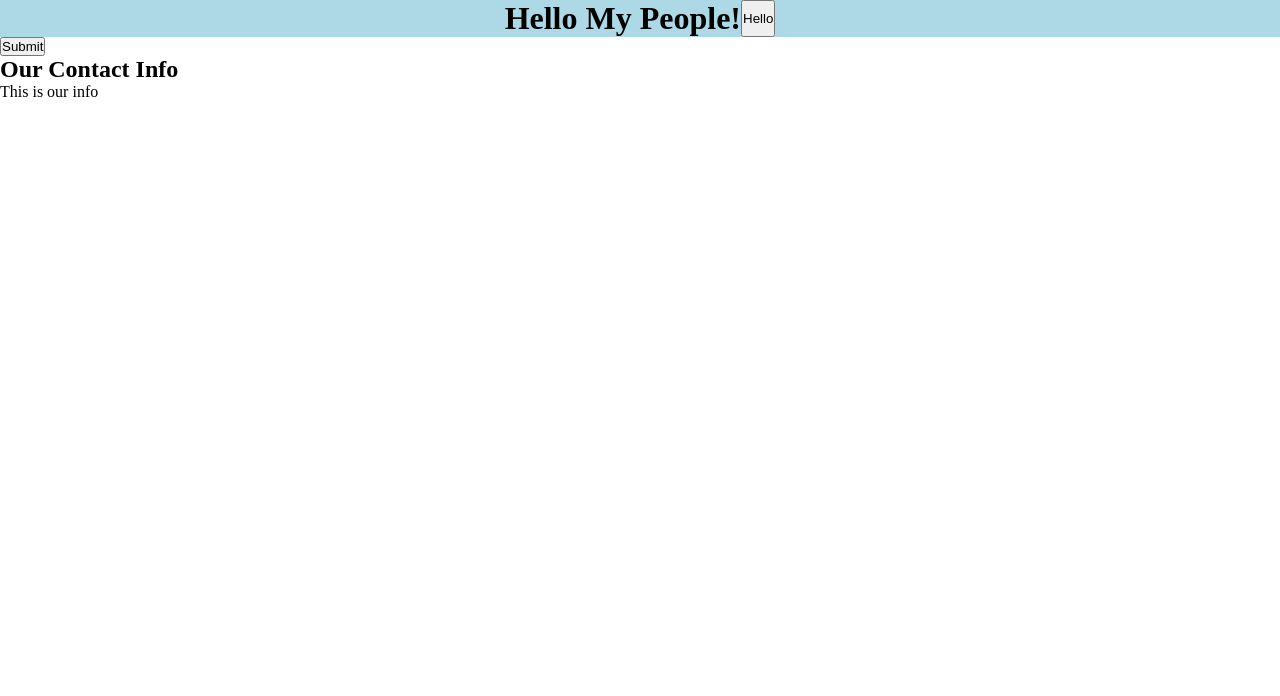
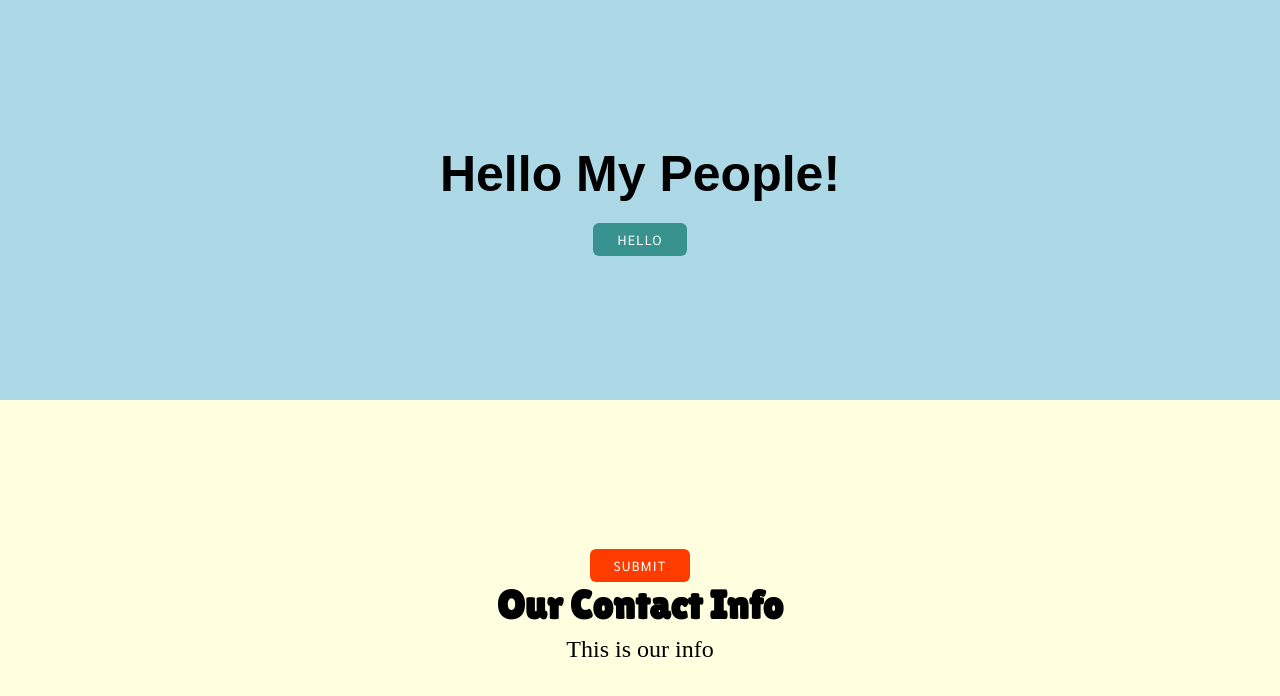
Before and after one commit to PJMantoss/sass-page-3, a plain HTML site: page index.html in a window 1280 px wide. Drawn offline with Linux system fonts and the light colour scheme; a web font is replaced by a local one.

Commit message:
Update style.css

```diff
--- a/styles/style.css
+++ b/styles/style.css
@@ -1,3 +1,4 @@
+@import url("https://fonts.googleapis.com/css2?family=Amaranth&family=Lilita+One&family=Sarabun&family=ZCOOL+XiaoWei&display=swap");
 * {
   margin: 0;
   padding: 0;
@@ -5,7 +6,91 @@
 }
 
 header {
+  height: 50vh;
+  display: flex;
+  flex-direction: column;
+  justify-content: center;
+  align-items: center;
   background: lightblue;
+}
+header h1 {
+  font-family: "Amaranth", sans-serif;
+  font-size: 50px;
+}
+@media (max-width: 600px) {
+  header h1 {
+    font-size: 40px;
+  }
+}
+header button {
+  display: inline-block;
+  background: #38928e;
+  color: #fff;
+  font-family: "Sarabun", sans-serif;
+  text-transform: uppercase;
+  letter-spacing: 1.2px;
+  padding: 8px 24px;
+  margin: 20px 0 0 0;
+  border: none;
+  border-radius: 6px;
+  -webkit-border-radius: 6px;
+  -moz-border-radius: 6px;
+  -ms-border-radius: 6px;
+  -o-border-radius: 6px;
+  cursor: pointer;
+}
+header button:hover {
+  transform: scale(1.1);
+  -webkit-transform: scale(1.1);
+  -moz-transform: scale(1.1);
+  -ms-transform: scale(1.1);
+  -o-transform: scale(1.1);
+}
+
+.contact {
+  height: 50vh;
   display: flex;
+  flex-direction: column;
   justify-content: center;
+  align-items: center;
+  background: lightYellow;
+}
+.contact h2 {
+  font-family: "Lilita One", cursive;
+  font-size: 40px;
+}
+@media (max-width: 600px) {
+  .contact h2 {
+    font-size: 30px;
+  }
+}
+.contact p {
+  text-align: center;
+  font-size: 24px;
+  font-family: "ZCOOL XiaoWei", serif;
+  line-height: 1.8;
+}
+.contact button {
+  display: inline-block;
+  background: #ff3c00;
+  color: #fff;
+  font-family: "Sarabun", sans-serif;
+  text-transform: uppercase;
+  letter-spacing: 1.2px;
+  padding: 8px 24px;
+  margin: 20px 0 0 0;
+  border: none;
+  border-radius: 6px;
+  -webkit-border-radius: 6px;
+  -moz-border-radius: 6px;
+  -ms-border-radius: 6px;
+  -o-border-radius: 6px;
+  cursor: pointer;
+}
+.contact button:hover {
+  transform: scale(1.1);
+  -webkit-transform: scale(1.1);
+  -moz-transform: scale(1.1);
+  -ms-transform: scale(1.1);
+  -o-transform: scale(1.1);
 }/*# sourceMappingURL=style.css.map */
```
